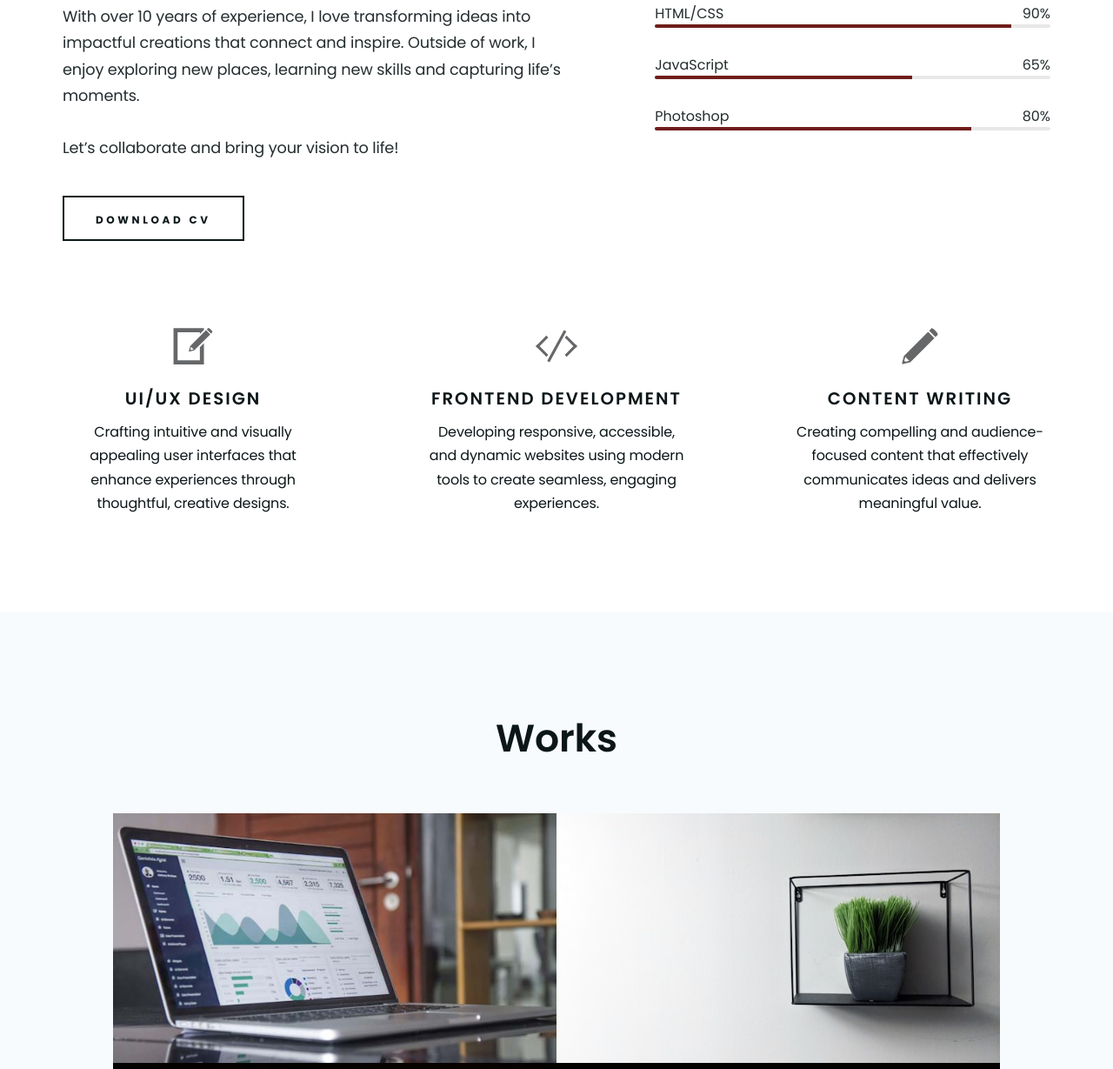
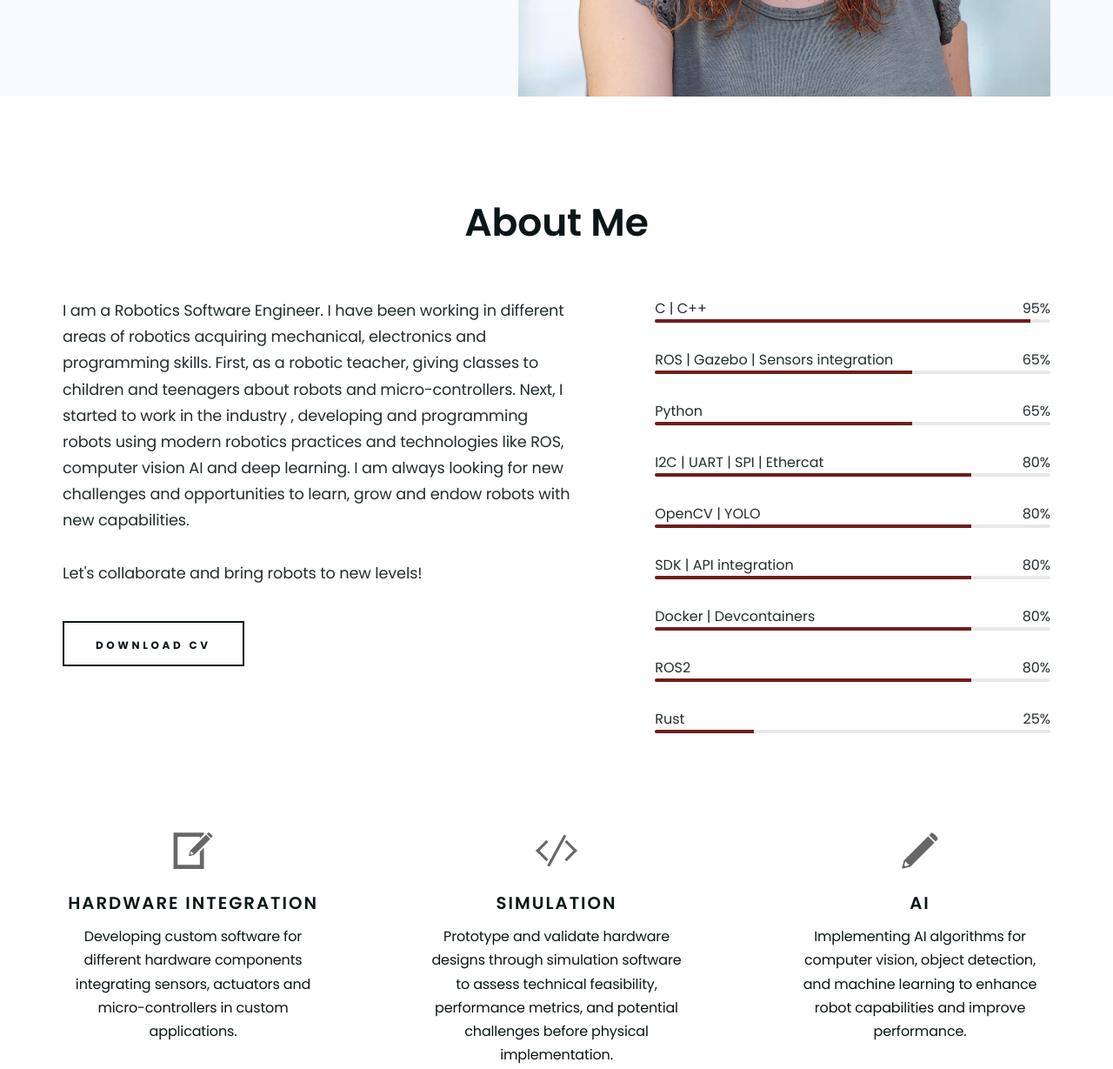
Before and after one commit to roboticswithjulia/github-portfolio, a plain HTML site: page index.html in a window 1280 px wide. Shown: the part 1016-2245 px from the top of the page at 87% size. Drawn offline with nearby package versions, Linux system fonts and the light colour scheme.

Commit message:
Update portfolio details and add VSCode settings

```diff
--- a/index.html
+++ b/index.html
@@ -25,7 +25,7 @@
             class="logo"
             data-aos="fade-down"
             data-aos-duration="1000"
-            >J.Sample</a
+            >Júlia Marsal Perendreu</a
           >
           <nav id="nav" class="nav">
             <ul class="nav-list" data-aos="fade-down" data-aos-duration="1000">
@@ -65,9 +65,9 @@
         >
           <div class="hero-content">
             <span class="hero-greeting"> Hello, I am</span>
-            <h1 class="hero-heading">John Sample</h1>
+            <h1 class="hero-heading">Júlia Marsal Perendreu</h1>
             <span class="hero-heading-subtitle"
-              >UI/UX Designer & Software Developer</span
+              >Robotics & Industrial Engineer</span
             >
             <div class="about-social-list">
               <div class="social-links-row">
@@ -85,7 +85,7 @@
                   />
                 </a>
 
-                <a href="#!">
+                <!--a href="#!">
                   <img
                     src="img/social_icons/xing.svg"
                     alt="Link to Xing profile"
@@ -101,7 +101,7 @@
                   <img
                     src="img/social_icons/instagram.svg"
                     alt="Link to instagram profile"
-                /></a>
+                /></a-->
               </div>
             </div>
 
@@ -112,8 +112,8 @@
           </div>
           <div class="hero-img">
             <img
-              src="img/hero/hero.png"
-              alt="Picture of Christian Buehner taken from Unsplash</a>
+              src="img/profile/pic.png"
+              alt="Picture of Júlia Marsal taken from LinkedIn</a>
               "
             />
           </div>
@@ -133,16 +133,14 @@
             data-aos-duration="1000"
           >
             <p class="about-descr">
-              Hi, I’m John Sample, a passionate designer and developer
-              specializing in web development, graphic design and photography.
-              With over 10 years of experience, I love transforming ideas into
-              impactful creations that connect and inspire. Outside of work, I
-              enjoy exploring new places, learning new skills and capturing
-              life’s moments. <br /><br />Let’s collaborate and bring your
-              vision to life!
+              I am a Robotics Software Engineer. I have been working in different areas of robotics acquiring mechanical, electronics and programming skills.
+              First, as a robotic teacher, giving classes to children and teenagers about robots and micro-controllers.
+              Next, I started to work in the industry , developing and programming robots using modern robotics practices and technologies like ROS, computer vision AI and deep learning.
+              I am always looking for new challenges and opportunities to learn, grow and endow robots with new capabilities.<br /><br />
+              Let's collaborate and bring robots to new levels!
             </p>
             <div class="about-download-btn">
-              <a href="#!" class="btn btn-white">Download CV</a>
+              <a href="./docs/CV_JMP.pdf" class="btn btn-white">Download CV</a>
             </div>
           </div>
           <div
@@ -151,32 +149,68 @@
             data-aos-duration="1000"
             data-aos-delay="100"
           >
+
             <div class="skill">
-              <div class="skill-title">Web Design</div>
+              <div class="skill-title">C | C++</div>
               <div class="skill-percent">95%</div>
               <div class="skill-bar__progress">
                 <div class="skill-bar__fill" data-progress="95"></div>
               </div>
             </div>
             <div class="skill">
-              <div class="skill-title">HTML/CSS</div>
+              <div class="skill-title">ROS | Gazebo | Sensors integration</div>
               <div class="skill-percent">90%</div>
-              <div class="skill-bar__progress">
-                <div class="skill-bar__fill" data-progress="90"></div>
-              </div>
-            </div>
-            <div class="skill">
-              <div class="skill-title">JavaScript</div>
-              <div class="skill-percent">65%</div>
               <div class="skill-bar__progress">
                 <div class="skill-bar__fill" data-progress="65"></div>
               </div>
             </div>
             <div class="skill">
-              <div class="skill-title">Photoshop</div>
+              <div class="skill-title">Python</div>
+              <div class="skill-percent">80%</div>
+              <div class="skill-bar__progress">
+                <div class="skill-bar__fill" data-progress="65"></div>
+              </div>
+            </div>
+            <div class="skill">
+              <div class="skill-title">I2C | UART | SPI | Ethercat </div>
               <div class="skill-percent">80%</div>
               <div class="skill-bar__progress">
                 <div class="skill-bar__fill" data-progress="80"></div>
+              </div>
+            </div>
+            <div class="skill">
+              <div class="skill-title">OpenCV | YOLO</div>
+              <div class="skill-percent">80%</div>
+              <div class="skill-bar__progress">
+                <div class="skill-bar__fill" data-progress="80"></div>
+              </div>
+            </div>
+            <div class="skill">
+              <div class="skill-title">SDK | API integration</div>
+              <div class="skill-percent">80%</div>
+              <div class="skill-bar__progress">
+                <div class="skill-bar__fill" data-progress="80"></div>
+              </div>
+            </div>
+            <div class="skill">
+              <div class="skill-title">Docker | Devcontainers</div>
+              <div class="skill-percent">70%</div>
+              <div class="skill-bar__progress">
+                <div class="skill-bar__fill" data-progress="80"></div>
+              </div>
+            </div>
+            <div class="skill">
+              <div class="skill-title">ROS2</div>
+              <div class="skill-percent">50%</div>
+              <div class="skill-bar__progress">
+                <div class="skill-bar__fill" data-progress="80"></div>
+              </div>
+            </div>
+            <div class="skill">
+              <div class="skill-title">Rust</div>
+              <div class="skill-percent">25%</div>
+              <div class="skill-bar__progress">
+                <div class="skill-bar__fill" data-progress="25"></div>
               </div>
             </div>
           </div>
@@ -189,10 +223,10 @@
             data-aos-delay="50"
           >
             <img class="service-card-img" src="img/services/01.svg" alt="" />
-            <h3 class="service-card-title">UI/UX Design</h3>
+            <h3 class="service-card-title">Hardware integration</h3>
             <p>
-              Crafting intuitive and visually appealing user interfaces that
-              enhance experiences through thoughtful, creative designs.
+              Developing custom software for different hardware components
+              integrating sensors, actuators and micro-controllers in custom applications.
             </p>
           </div>
 
@@ -203,10 +237,13 @@
             data-aos-delay="200"
           >
             <img class="service-card-img" src="img/services/02.svg" alt="" />
-            <h3 class="service-card-title">Frontend Development</h3>
+            <h3 class="service-card-title">Simulation</h3>
             <p>
-              Developing responsive, accessible, and dynamic websites using
-              modern tools to create seamless, engaging experiences.
+            Prototype and validate hardware designs through simulation software to assess
+            technical feasibility, performance metrics, and potential challenges before
+            physical implementation.
+
+
             </p>
           </div>
 
@@ -217,10 +254,10 @@
             data-aos-delay="500"
           >
             <img class="service-card-img" src="img/services/03.svg" alt="" />
-            <h3 class="service-card-title">Content Writing</h3>
+            <h3 class="service-card-title">AI</h3>
             <p>
-              Creating compelling and audience-focused content that effectively
-              communicates ideas and delivers meaningful value.
+              Implementing AI algorithms for computer vision, object detection,
+              and machine learning to enhance robot capabilities and improve performance.
             </p>
           </div>
         </div>
@@ -394,36 +431,36 @@
             <a href="#!">
               <img
                 src="img/social_icons/github.svg"
-                alt="Link to GitHub account"
+                alt="https://github.com/roboticswithjulia"
               />
             </a>
 
             <a href="#!">
               <img
                 src="img/social_icons/linkedin.svg"
-                alt="Link to linkedin profile"
+                alt="https://www.linkedin.com/in/juliamarsalrobotics/"
               />
             </a>
 
-            <a href="#!">
+            <!--a href="#!">
               <img src="img/social_icons/xing.svg" alt="Link to Xing profile" />
-            </a>
+            </a-->
 
-            <a href="#!">
+            <!--a href="#!">
               <img
                 src="img/social_icons/facebook.svg"
                 alt="Link to facebook profile"
-            /></a>
+            /></a-->
 
-            <a href="#!">
+            <!--a href="#!">
               <img
                 src="img/social_icons/instagram.svg"
                 alt="Link to instagram profile"
-            /></a>
+            /></a-->
           </div>
 
           <div class="footer-copyright">
-            <p>&copy; Copyright John Sample 2024</p>
+            <p>&copy; Copyright Júlia Marsal 2025</p>
           </div>
         </div>
       </div>
```
Also changed, not shown: img/profile/pic.png (added), 1 other file.
